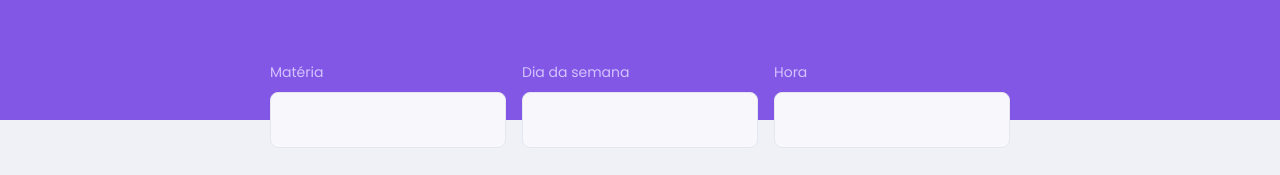
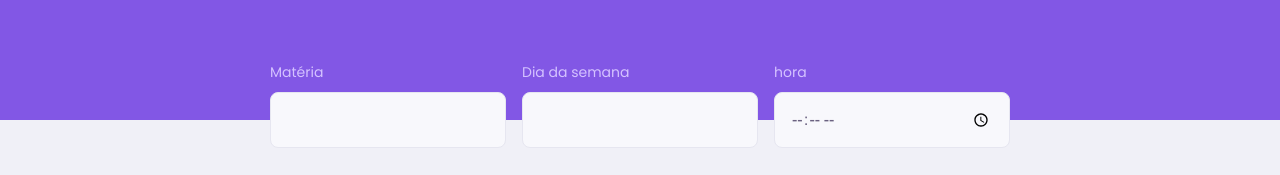
Before and after one commit to matgomes21/proffy, a React (Create React App) app in the folder web/: page /study in a window 1280 px wide. Shown: the part 220-395 px from the top of the page. Built offline with nearby package versions, Linux system fonts and the light colour scheme.

Commit message:
refactor: Moved inputs from TeacherList component to a new component named Input

```diff
--- /dev/null
+++ b/web/src/components/Input/index.tsx
@@ -0,0 +1,19 @@
+import React, { InputHTMLAttributes } from 'react';
+
+import './styles.css';
+
+interface InputProps extends InputHTMLAttributes<HTMLInputElement> {
+    name: string;
+    label: string;
+}
+
+const Input: React.FC<InputProps> = ({ label, name, ...rest }) => {
+    return(
+        <div className="input-block">
+            <label htmlFor={name}>{label}</label>
+            <input type="text" id={name} {...rest} />
+        </div>
+    );
+}
+
+export default Input;
--- /dev/null
+++ b/web/src/components/Input/styles.css
@@ -0,0 +1,34 @@
+.input-block {
+    position: relative;
+}
+
+.input-block + .input-block {
+    margin-top: 1.4rem;
+}
+
+.input-block label {
+    font-size: 1.4rem;
+}
+
+.input-block input {
+    width: 100%;
+    height: 5.6rem;
+    margin-top: 0.8rem;
+    border-radius: 0.8rem;
+    background: var(--color-input-background);
+    border: 1px solid var(--color-line-in-white);
+    outline: 0;
+    padding: 0 1.6rem;
+    font: 1.6rem Archivo;
+}
+
+.input-block:focus-within::after {
+    width: calc(100% - 3.2rem);
+    height: 2px;
+    content: '';
+    background: var(--color-primary-light);
+    position: absolute;
+    left: 1.6rem;
+    right: 1.6rem;
+    bottom: 0;
+}
--- a/web/src/pages/TeacherList/index.tsx
+++ b/web/src/pages/TeacherList/index.tsx
@@ -2,6 +2,8 @@
 
 import PageHeader from '../../components/PageHeader';
 import TeacherItem from '../../components/TeacherItem';
+import Input from '../../components/Input';
+
 
 
 import './styles.css';
@@ -11,20 +13,9 @@
         <div id="page-teacher-list" className="container">
             <PageHeader title="Estes são os proffys disponíveis.">
                 <form id="search-teachers">
-                    <div className="input-block">
-                        <label htmlFor="subject">Matéria</label>
-                        <input type="text" id="subject"/>
-                    </div>
-
-                    <div className="input-block">
-                        <label htmlFor="week_day">Dia da semana</label>
-                        <input type="text" id="week_day"/>
-                    </div>
-
-                    <div className="input-block">
-                        <label htmlFor="time">Hora</label>
-                        <input type="text" id="time"/>
-                    </div>
+                    <Input name="subject" label="Matéria" />
+                    <Input name="week_day" label="Dia da semana" />
+                    <Input type="time" name="time" label="hora" />
                 </form>
             </PageHeader>
 
--- a/web/src/pages/TeacherList/styles.css
+++ b/web/src/pages/TeacherList/styles.css
@@ -9,41 +9,6 @@
 
 #search-teachers label {
     color: var(--color-text-in-primary);
-}
-
-#search-teachers .input-block {
-    position: relative;
-}
-
-#search-teachers .input-block + .input-block {
-    margin-top: 1.4rem;
-}
-
-#search-teachers .input-block label {
-    font-size: 1.4rem;
-}
-
-#search-teachers .input-block input {
-    width: 100%;
-    height: 5.6rem;
-    margin-top: 0.8rem;
-    border-radius: 0.8rem;
-    background: var(--color-input-background);
-    border: 1px solid var(--color-line-in-white);
-    outline: 0;
-    padding: 0 1.6rem;
-    font: 1.6rem Archivo;
-}
-
-#search-teachers .input-block:focus-within::after {
-    width: calc(100% - 3.2rem);
-    height: 2px;
-    content: '';
-    background: var(--color-primary-light);
-    position: absolute;
-    left: 1.6rem;
-    right: 1.6rem;
-    bottom: 0;
 }
 
 #page-teacher-list main {
```
